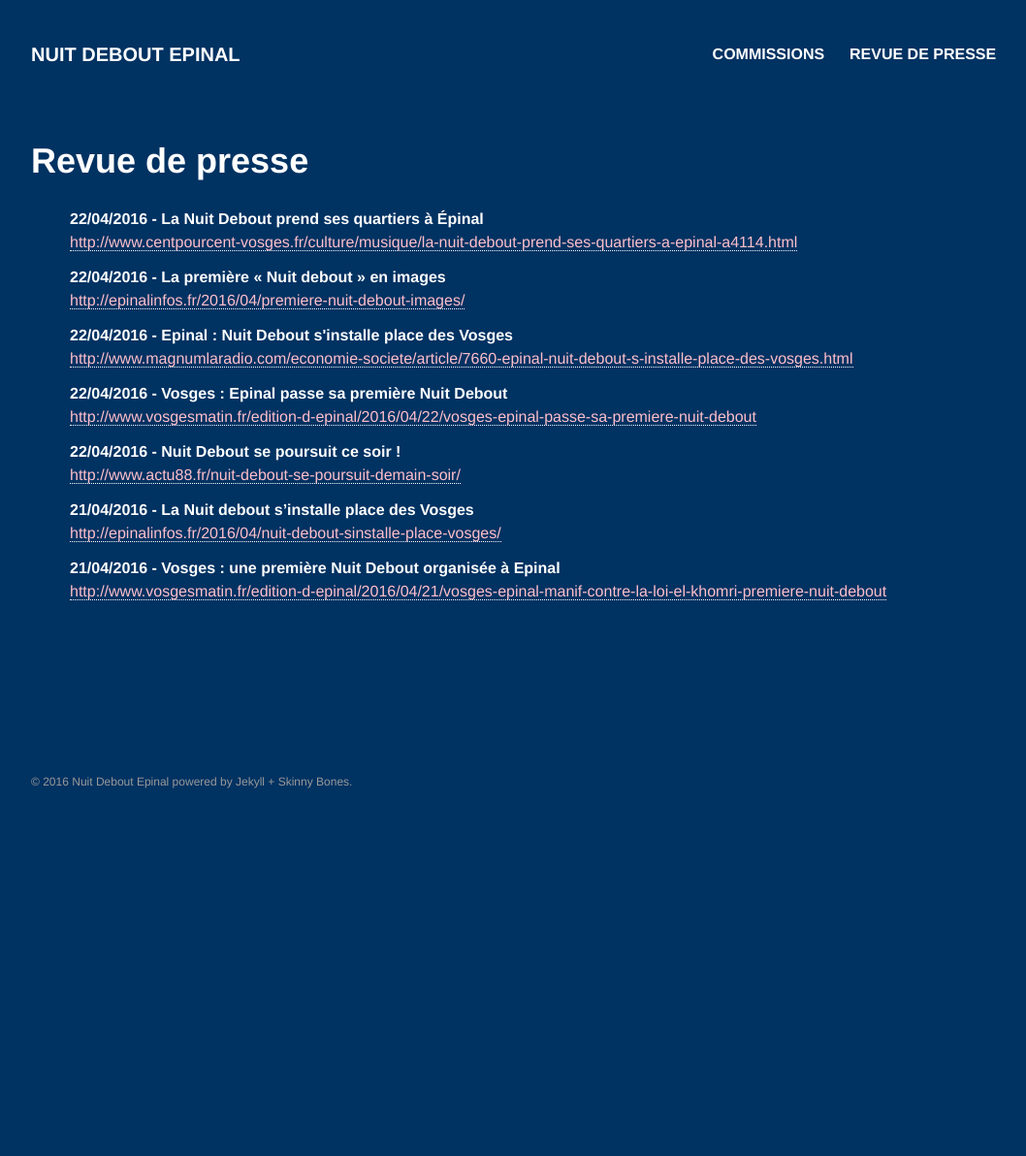
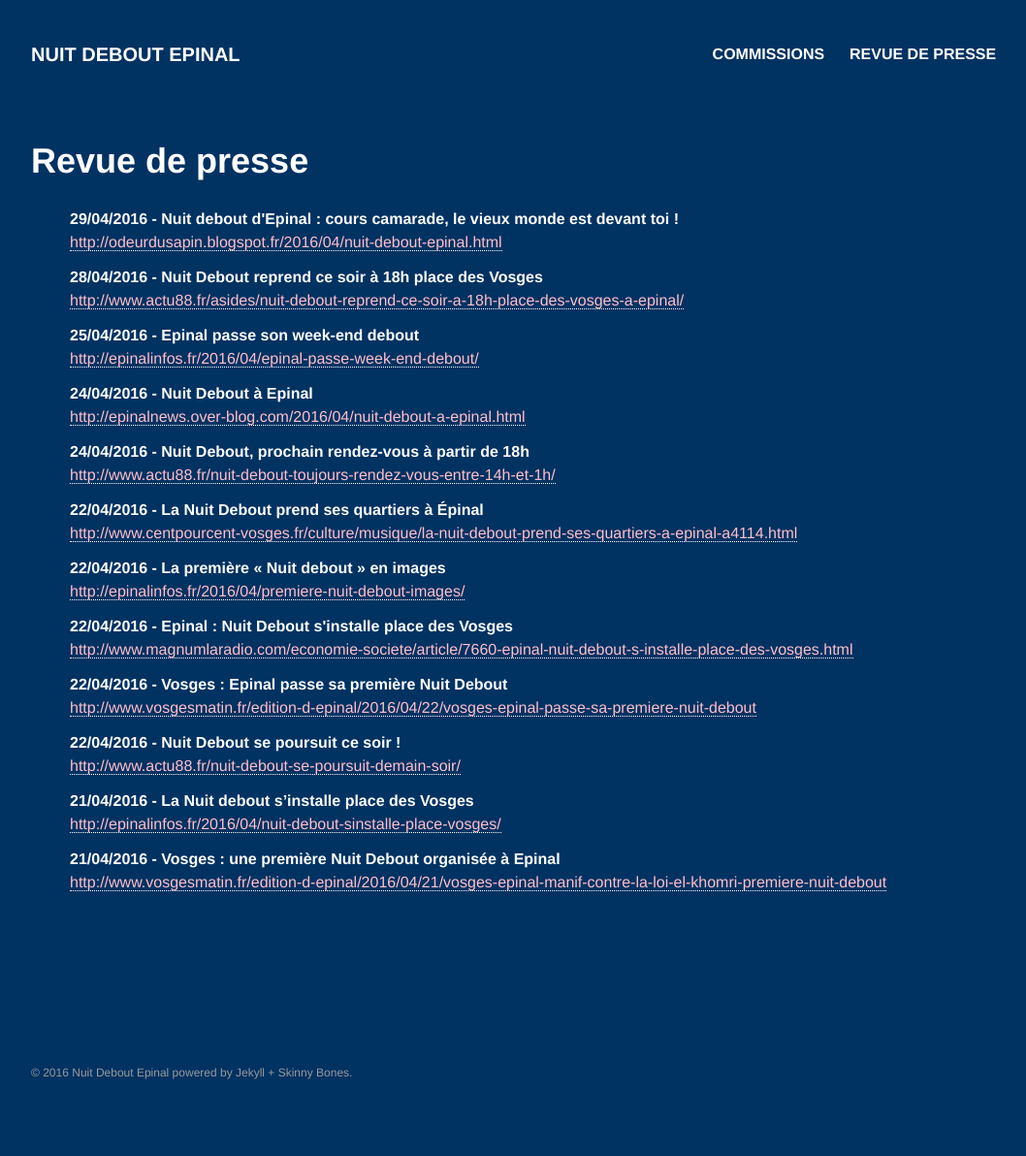
Before and after one commit to clairezed/nuit-debout-epinal, a Jekyll site: the page built from _pages/revue-presse.html, in a window 1280 px wide. Shown: the whole page at 97% size, without its empty margins (64-1122 px from the left). Built offline with Jekyll 4.4.1, drawn with Linux system fonts in a browser that asks for light colours; before the commit the page ends 900 px from its top, so only the background shows below that.

Commit message:
maj revue de presse et agenda

```diff
--- a/_data/revue-presse.yml
+++ b/_data/revue-presse.yml
@@ -1,4 +1,30 @@
 # Liens vers les articles qui parlent de nuit debout epinal
+
+- title: "Nuit debout d'Epinal : cours camarade, le vieux monde est devant toi !"
+  url: http://odeurdusapin.blogspot.fr/2016/04/nuit-debout-epinal.html
+  media: L'Odeur du Sapin
+  date: 2016-04-29 15:35:44 +0200
+
+- title: "Nuit Debout reprend ce soir à 18h place des Vosges"
+  url: http://www.actu88.fr/asides/nuit-debout-reprend-ce-soir-a-18h-place-des-vosges-a-epinal/
+  media: Actu88
+  date: 2016-04-28 15:35:44 +0200
+
+
+- title: Epinal passe son week-end debout
+  url: http://epinalinfos.fr/2016/04/epinal-passe-week-end-debout/
+  media: EpinalInfos
+  date: 2016-04-25 15:35:44 +0200
+
+- title: "Nuit Debout, prochain rendez-vous à partir de 18h"
+  url: http://www.actu88.fr/nuit-debout-toujours-rendez-vous-entre-14h-et-1h/
+  media: Actu88
+  date: 2016-04-24 15:35:44 +0200
+
+- title: Nuit Debout à Epinal
+  url: http://epinalnews.over-blog.com/2016/04/nuit-debout-a-epinal.html
+  media: Blog Epinal News
+  date: 2016-04-24 15:35:44 +0200
 
 - title: Nuit Debout se poursuit ce soir !
   url: http://www.actu88.fr/nuit-debout-se-poursuit-demain-soir/
```
Also changed, not shown: _data/agenda.yml (+8 -1 lines).
